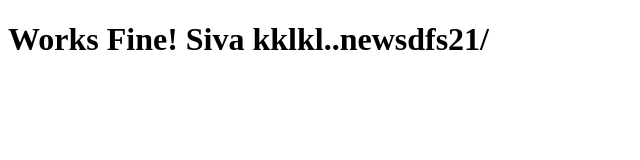
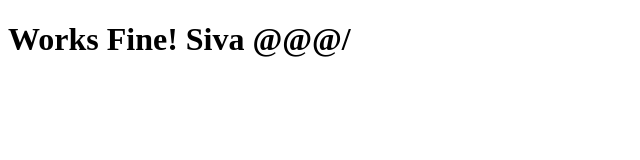
Before and after one commit to sivakumarjd/DevOps-Jenkins-static-webhost, a plain HTML site: page index.html in a window 1280 px wide. Shown: the whole page, without its empty margins (0-640 px from the left). Drawn offline with Linux system fonts and the light colour scheme.

Commit message:
Update index.html

```diff
--- a/index.html
+++ b/index.html
@@ -6,6 +6,6 @@
     <title>A Test Page</title>
 </head>
 <body>
-    <h1>Works Fine! Siva kklkl..newsdfs21/</h1>
+    <h1>Works Fine! Siva @@@/</h1>
 </body>
 </html>
```
